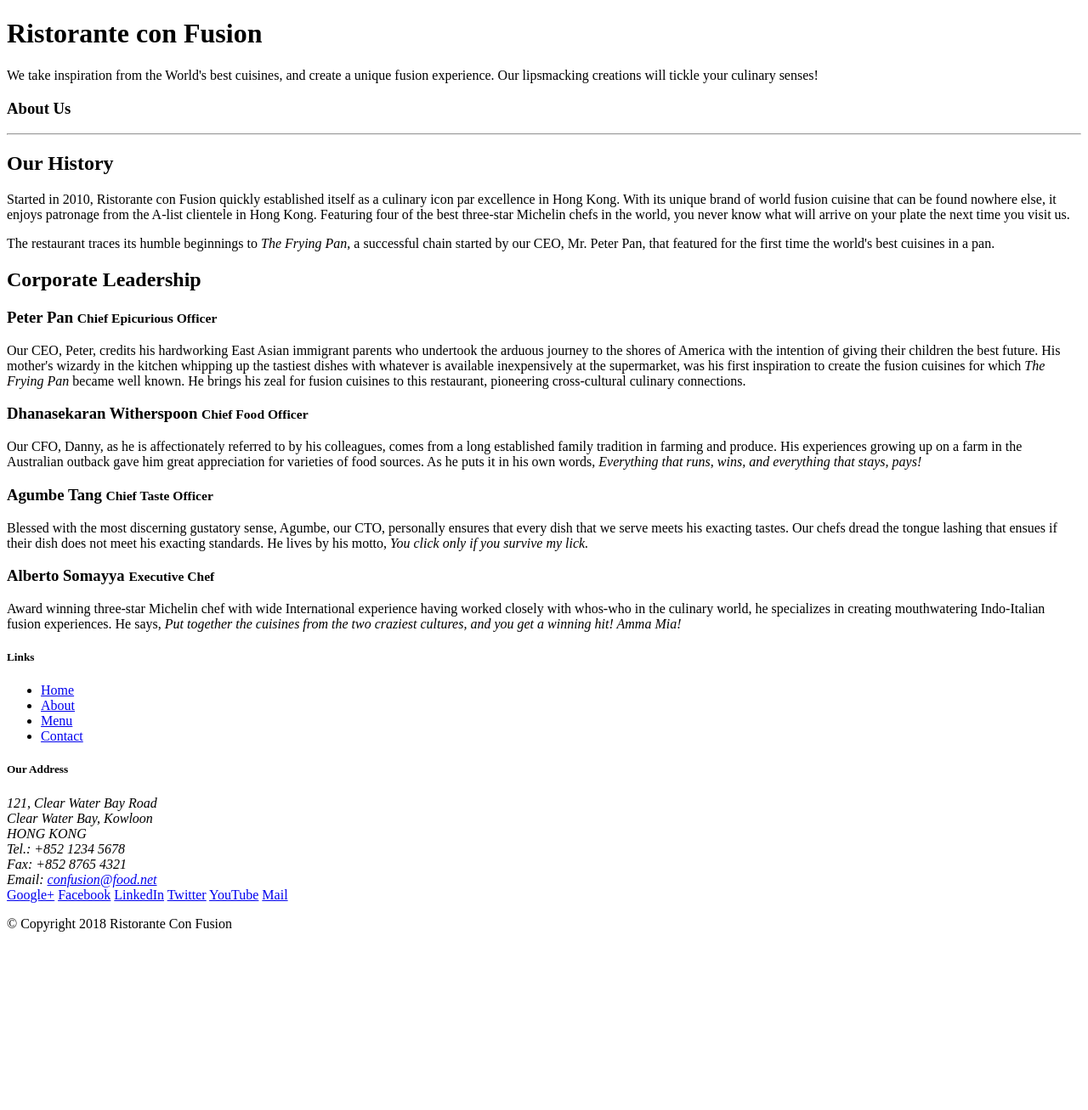
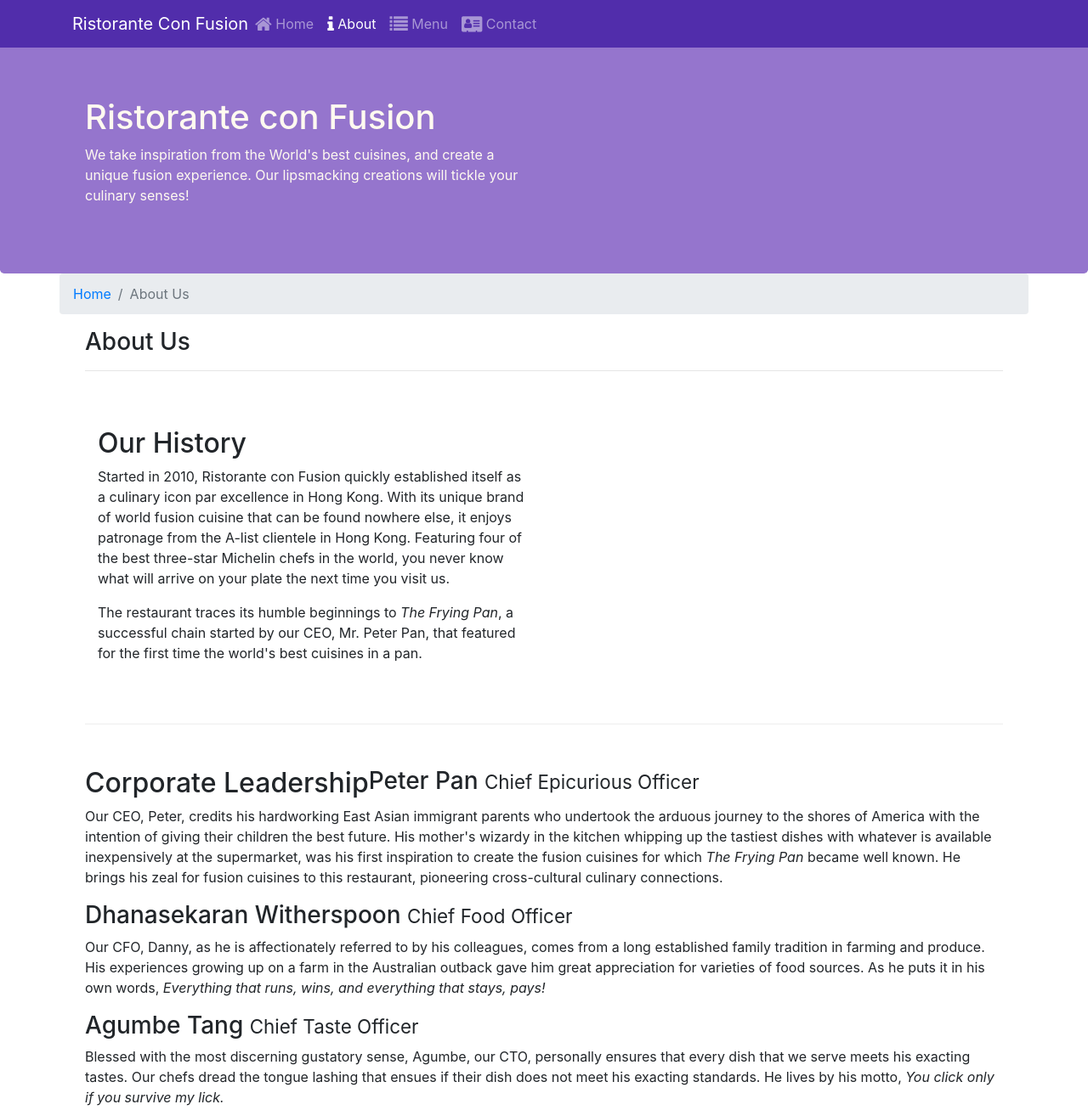
Before and after one commit to rishimish/Restorante-conFusin, a website: page aboutus.html in a window 1280 px wide. Shown: the top 1307 px of the page at 85% size. Before the commit the page ends 1113 px from the top, so only its background shows below. Drawn offline with nearby package versions, Linux system fonts and the light colour scheme.

Commit message:
navbar and icon fonts

```diff
--- a/CSS/styles.css
+++ b/CSS/styles.css
@@ -29,3 +29,12 @@
     margin: 0px;
     color: #0f0f0f;
 }
+
+body{
+    padding: 50px 0px 0px 0px;
+    z-index:0;
+}
+
+.navbar-dark{
+    background-color: #512DAB;
+}
--- a/aboutus.html
+++ b/aboutus.html
@@ -2,13 +2,44 @@
 <html lang="en">
 
 <head>
+    <!-- Required meta tags always come first -->
+    <meta charset="utf-8">
+    <meta name="viewport" content="width=device-width, initial-scale=1, shrink-to-fit=no">
+    <meta http-equiv="x-ua-compatible" content="ie=edge">
 
+    <!-- Bootstrap CSS -->
+    <link rel="stylesheet" href="node_modules/bootstrap/dist/css/bootstrap.min.css">
+    <link rel="stylesheet" href="node_modules/font-awesome/css/font-awesome.min.css">
+    <link rel="stylesheet" href="node_modules/bootstrap-social/bootstrap-social.css">
+    <link rel="stylesheet" href="CSS/styles.css">
+<title>Ristorante Con Fusion</title>
     <title>Ristorante Con Fusion: About Us</title>
 
 </head>
 
 <body>
 
+    <nav class="navbar navbar-dark navbar-expand-sm fixed-top"><!-- due to navbar expand sm navigation bar collpases in xs 7 sm screen size-->
+        <!--fixed-top fixes your nav bar at top bottom for nav bar at bottom scroll takes nav bar where we scroll-->
+        <!--navbar brand gives name of comapny special attribute-->
+        <div class="container">
+            <!--mr-auto utility class allows us to define margin // active allows us to display which page you are currently working on-->
+            <!--data- attributes are bootstrap JS mixed so important ones will study further, navbar requires JS componets to toggle in small screen-->
+            <button class="navbar-toggler" type="button" data-toggle="collpase" data-target='#Navbar'>
+                <span class="navbar-toggler-icon"></span>
+            </button>
+            <a class="navbar-brand mr-auto" href="./index.html">Ristorante Con Fusion</a>
+            <div class="collapse navbar-collapse" id="Navbar">
+                <ul class="navbar-nav mr-auto">
+                    <li class="nav-item"><a class="nav-link" href="./index.html"><span class="fa fa-home fa-lg"></span> Home</a></li>
+                    <li class="nav-item active"><a class="nav-link" href="#"><span class="fa fa-info fa-lg"></span> About</a></li>
+                    <li class="nav-item"><a class="nav-link" href="#"><span class="fa fa-list fa-lg"></span> Menu</a></li>
+                    <li class="nav-item"><a class="nav-link" href="#"><span class="fa fa-address-card fa-lg"></span> Contact</a></li>
+                </ul>
+            </div>
+        </div>
+
+    </nav>
     <header class="jumbotron">
         <div class="container">
             <div class="row row-header">
@@ -22,36 +53,44 @@
         </div>
     </header>
 
-    <div>
-        <div>
-            <div>
+    <div class="container">
+
+        <div class="row">
+            <ol class="col-12 breadcrumb">
+                <li class="breadcrumb-item"><a href="./index.html">Home</a></li>
+                <li class="breadcrumb-item active">About Us</li>
+            </ol>
+
+        </div>
+
+        <div class="col-12">
             <h3>About Us</h3>
             <hr>
-            </div>
-        </div>
 
-        <div>
-            <div>
+
+        <div class="row row-content" >
+            <div class="col-12 col-sm-6">
                 <h2>Our History</h2>
                 <p>Started in 2010, Ristorante con Fusion quickly established itself as a culinary icon par excellence in Hong Kong. With its unique brand of world fusion cuisine that can be found nowhere else, it enjoys patronage from the A-list clientele in Hong Kong.  Featuring four of the best three-star Michelin chefs in the world, you never know what will arrive on your plate the next time you visit us.</p>
                 <p>The restaurant traces its humble beginnings to <em>The Frying Pan</em>, a successful chain started by our CEO, Mr. Peter Pan, that featured for the first time the world's best cuisines in a pan.</p>
             </div>
+        </div>
         <div>
-            </div>
+
         </div>
 
 
-        <div>
-            <div>
+
+        <div class="row row-content">
             <h2>Corporate Leadership</h2>
             <h3>Peter Pan <small>Chief Epicurious Officer</small></h3>
-                <p>Our CEO, Peter, credits his hardworking East Asian immigrant parents who undertook the arduous journey to the shores of America with the intention of giving their children the best future. His mother's wizardy in the kitchen whipping up the tastiest dishes with whatever is available inexpensively at the supermarket, was his first inspiration to create the fusion cuisines for which <em>The Frying Pan</em> became well known. He brings his zeal for fusion cuisines to this restaurant, pioneering cross-cultural culinary connections.</p>
+            <p class="d-none d-sm-block">Our CEO, Peter, credits his hardworking East Asian immigrant parents who undertook the arduous journey to the shores of America with the intention of giving their children the best future. His mother's wizardy in the kitchen whipping up the tastiest dishes with whatever is available inexpensively at the supermarket, was his first inspiration to create the fusion cuisines for which <em>The Frying Pan</em> became well known. He brings his zeal for fusion cuisines to this restaurant, pioneering cross-cultural culinary connections.</p>
             <h3>Dhanasekaran Witherspoon <small>Chief Food Officer</small></h3>
-                <p>Our CFO, Danny, as he is affectionately referred to by his colleagues, comes from a long established family tradition in farming and produce. His experiences growing up on a farm in the Australian outback gave him great appreciation for varieties of food sources. As he puts it in his own words, <em>Everything that runs, wins, and everything that stays, pays!</em></p>
+            <p class="d-none d-sm-block">Our CFO, Danny, as he is affectionately referred to by his colleagues, comes from a long established family tradition in farming and produce. His experiences growing up on a farm in the Australian outback gave him great appreciation for varieties of food sources. As he puts it in his own words, <em>Everything that runs, wins, and everything that stays, pays!</em></p>
             <h3>Agumbe Tang <small>Chief Taste Officer</small></h3>
-                <p>Blessed with the most discerning gustatory sense, Agumbe, our CTO, personally ensures that every dish that we serve meets his exacting tastes. Our chefs dread the tongue lashing that ensues if their dish does not meet his exacting standards. He lives by his motto, <em>You click only if you survive my lick.</em></p>
+            <p class="d-none d-sm-block">Blessed with the most discerning gustatory sense, Agumbe, our CTO, personally ensures that every dish that we serve meets his exacting tastes. Our chefs dread the tongue lashing that ensues if their dish does not meet his exacting standards. He lives by his motto, <em>You click only if you survive my lick.</em></p>
             <h3>Alberto Somayya <small>Executive Chef</small></h3>
-                <p>Award winning three-star Michelin chef with wide International experience having worked closely with whos-who in the culinary world, he specializes in creating mouthwatering Indo-Italian fusion experiences. He says, <em>Put together the cuisines from the two craziest cultures, and you get a winning hit! Amma Mia!</em></p>
+            <p class="d-none d-sm-block">Award winning three-star Michelin chef with wide International experience having worked closely with whos-who in the culinary world, he specializes in creating mouthwatering Indo-Italian fusion experiences. He says, <em>Put together the cuisines from the two craziest cultures, and you get a winning hit! Amma Mia!</em></p>
         </div>
     </div>
 
@@ -63,7 +102,7 @@
                 <div class="col-4 offset-1 col-sm-2">
                     <h5>Links</h5>
                     <ul class="list-unstyled">
-                        <li><a href="#">Home</a></li>
+                        <li><a href="./index.html">Home</a></li>
                         <li><a href="#">About</a></li>
                         <li><a href="#">Menu</a></li>
                         <li><a href="#">Contact</a></li>
@@ -75,19 +114,19 @@
 		              121, Clear Water Bay Road<br>
 		              Clear Water Bay, Kowloon<br>
 		              HONG KONG<br>
-		              Tel.: +852 1234 5678<br>
-		              Fax: +852 8765 4321<br>
-		              Email: <a href="mailto:confusion@food.net">confusion@food.net</a>
+		              <i class="fa fa-phone fa-lg"></i>: +852 1234 5678<br>
+		              <i class="fa fa-fax fa-lg"></i>: +852 8765 4321<br>
+		              <i class="fa fa-envelope fa-lg"></i>: <a href="mailto:confusion@food.net">confusion@food.net</a>
 		           </address>
                 </div>
                 <div class="col-12 col-sm-4 align-self-center">
                     <div class="text-center">
-                        <a href="http://google.com/+">Google+</a>
-                        <a href="http://www.facebook.com/profile.php?id=">Facebook</a>
-                        <a href="http://www.linkedin.com/in/">LinkedIn</a>
-                        <a href="http://twitter.com/">Twitter</a>
-                        <a href="http://youtube.com/">YouTube</a>
-                        <a href="mailto:">Mail</a>
+                        <a class="btn btn-social-icon btn-google" href="http://google.com/+"><i class="fa fa-google-plus fa-lg"></i></a>
+                        <a class="btn btn-social-icon btn-facebook" href="http://www.facebook.com/profile.php?id="><i class="fa fa-facebook fa-lg"></i></a>
+                        <a class="btn btn-social-icon btn-linkedin" href="http://www.linkedin.com/in/"><i class="fa fa-linkedin fa-lg"></i></a>
+                        <a class="btn btn-social-icon btn-twitter" href="http://twitter.com/"><i class="fa fa-twitter fa-lg"></i></a>
+                        <a class="btn btn-social-icon btn-youtube" href="http://youtube.com/"><i class="fa fa-youtube fa-lg"></i></a>
+                        <a class="btn btn-social-icon" href="mailto:"><i class="fa fa-envelope-o fa-lg"></i></a>
                     </div>
                 </div>
            </div>
@@ -98,7 +137,10 @@
            </div>
         </div>
     </footer>
-
+     <!-- jQuery first, then Popper.js, then Bootstrap JS. -->
+     <script src="node_modules/jquery/dist/jquery.slim.min.js"></script>
+     <script src="node_modules/popper.js/dist/umd/popper.min.js"></script>
+     <script src="node_modules/bootstrap/dist/js/bootstrap.min.js"></script>
 </body>
 
 </html>
--- a/package.json
+++ b/package.json
@@ -15,6 +15,8 @@
   },
   "dependencies": {
     "bootstrap": "^4.0.0",
+    "bootstrap-social": "^5.1.1",
+    "font-awesome": "^4.7.0",
     "jquery": "^3.3.1",
     "popper.js": "^1.12.9"
   }
```
Also changed, not shown: index.html (+34 -10 lines), 1 other file. Lines whose indentation alone changed are shown as unchanged.
